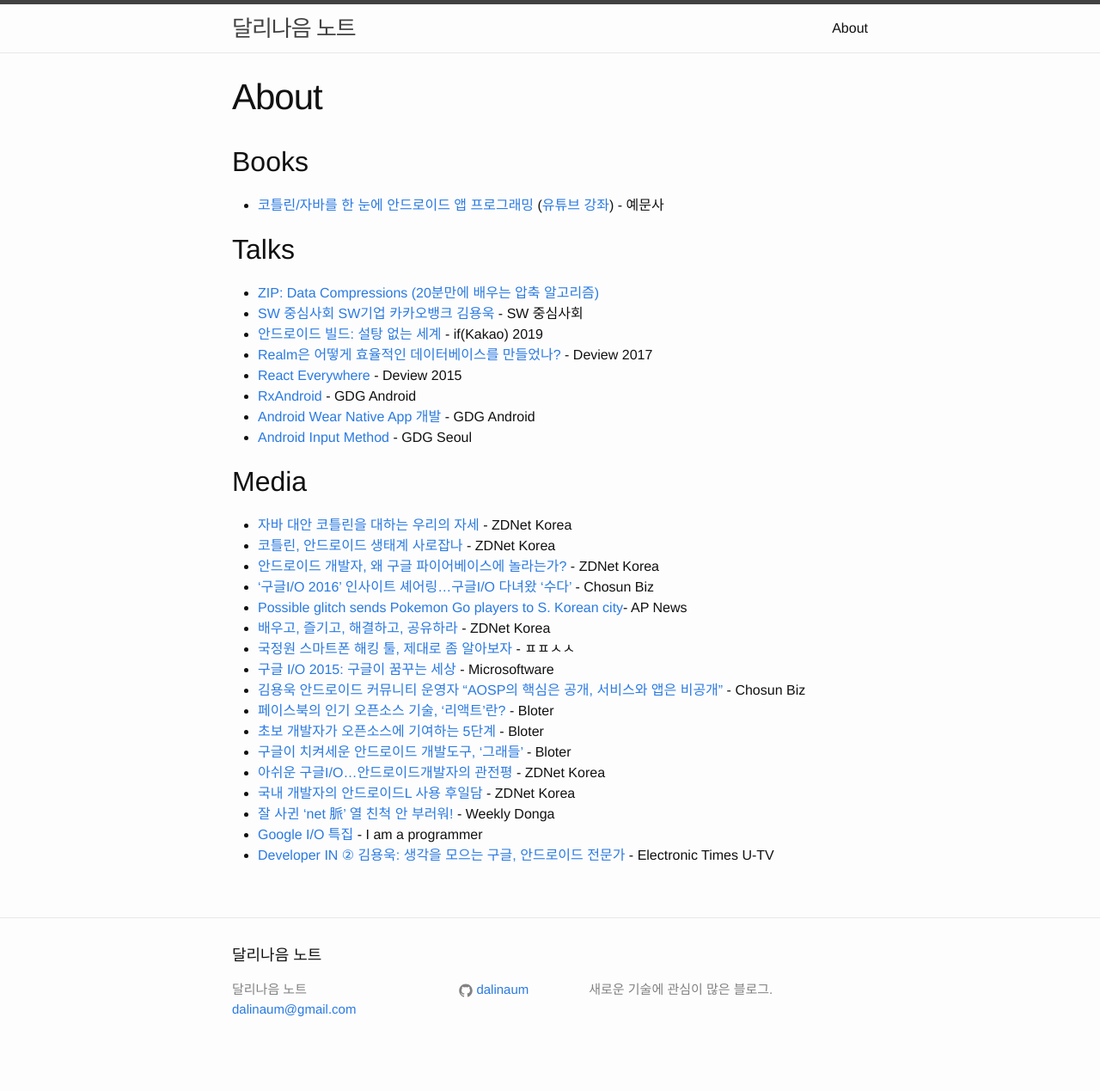
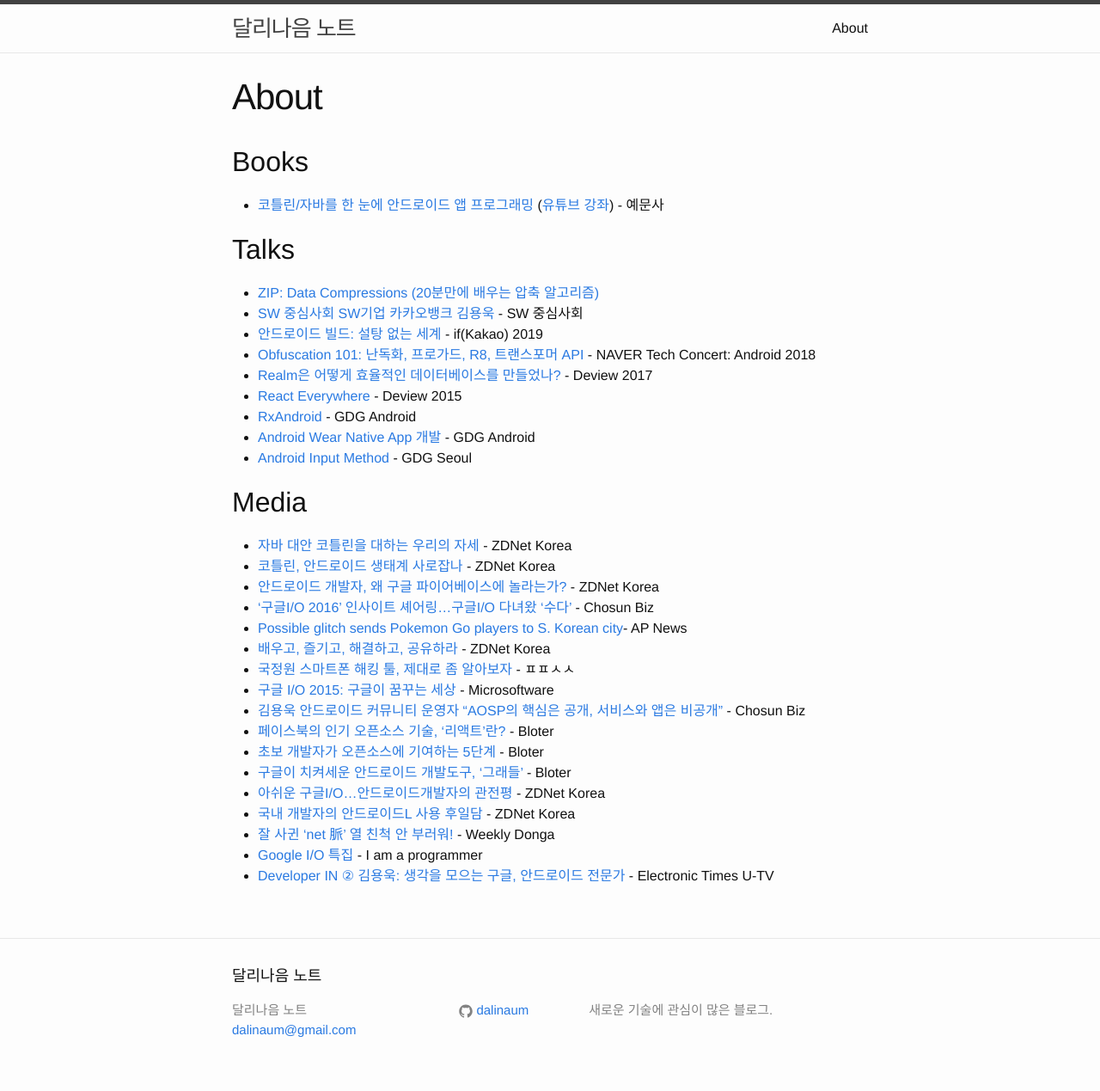
Before and after one commit to dalinaum/dalinaum.github.io, a Jekyll site: the page built from about/index.md, in a window 1280 px wide. Shown: the whole page at 86% size. Built offline with Jekyll 4.4.1, drawn with Linux system fonts in a browser that asks for light colours; before the commit the page ends 1245 px from its top, so only the background shows below that.

Commit message:
Obfuscation 101 발표 추가.

```diff
--- a/about/index.md
+++ b/about/index.md
@@ -13,6 +13,7 @@
 * [ZIP: Data Compressions (20분만에 배우는 압축 알고리즘)](https://www.youtube.com/watch?v=Yc_orrKXn1I)
 * [SW 중심사회 SW기업 카카오뱅크 김용욱](https://www.youtube.com/watch?v=Ej56lolvfhE) - SW 중심사회
 * [안드로이드 빌드: 설탕 없는 세계](https://if.kakao.com/2019/program) - if(Kakao) 2019
+* [Obfuscation 101: 난독화, 프로가드, R8, 트랜스포머 API](https://tv.naver.com/v/4655623/list/272653) - NAVER Tech Concert: Android 2018
 * [Realm은 어떻게 효율적인 데이터베이스를 만들었나?](https://deview.kr/2017/schedule/206) - Deview 2017
 * [React Everywhere](https://deview.kr/2015/schedule#session/88) - Deview 2015
 * [RxAndroid](https://www.youtube.com/watch?v=FpIqbVTnB30) - GDG Android
```
